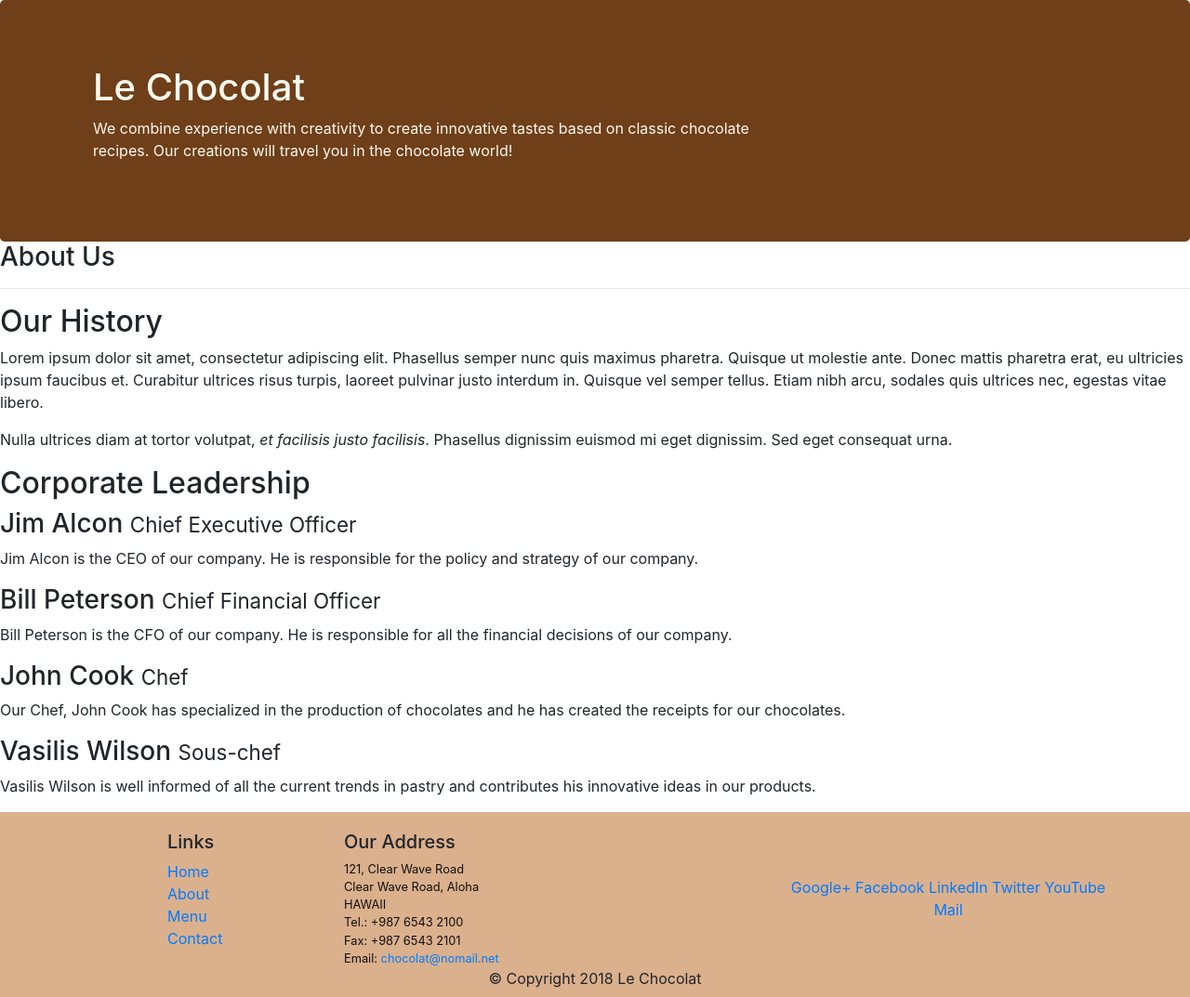
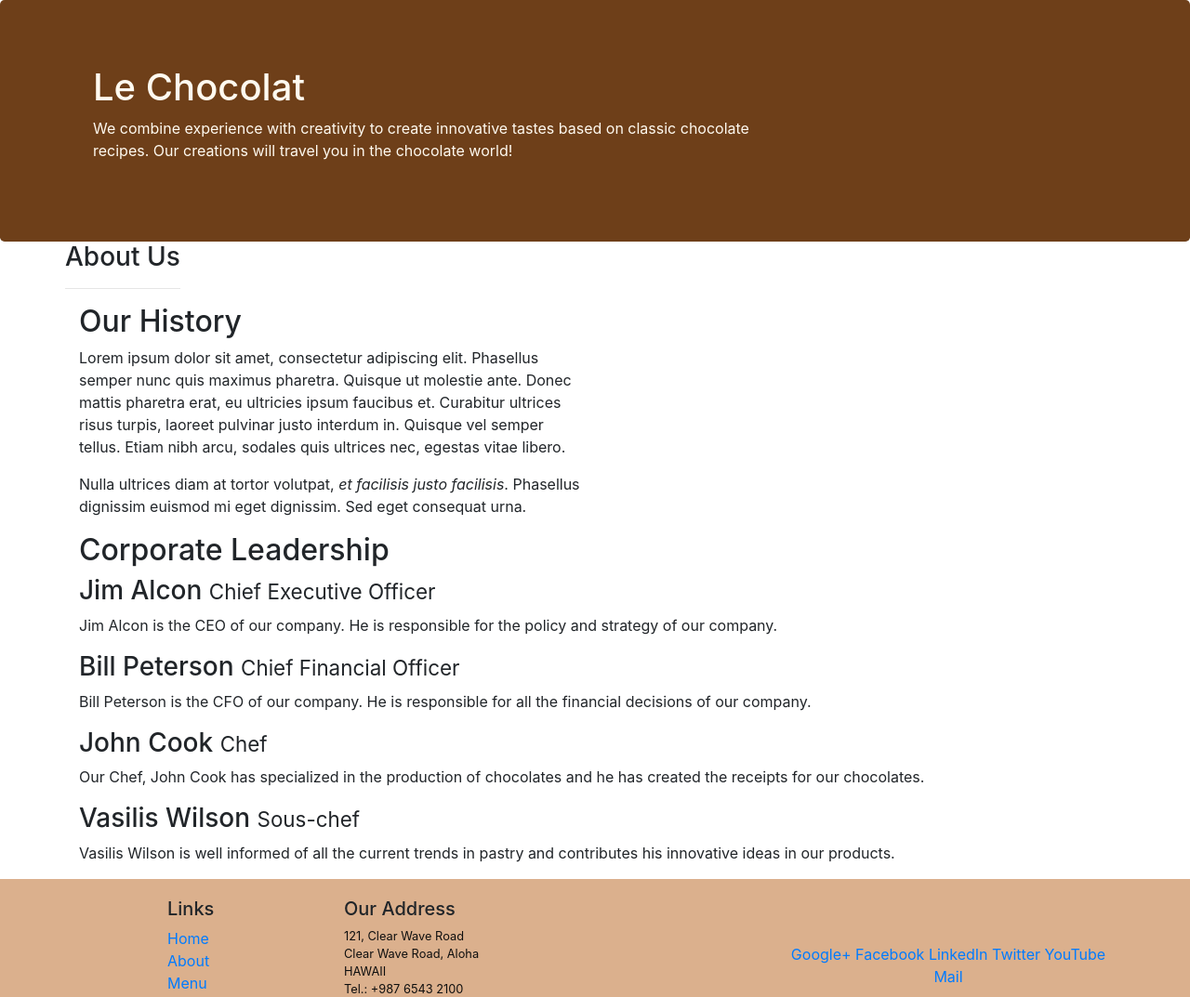
Before and after one commit to CharfiM/lechocolat, a website: page aboutus.html in a window 1280 px wide. Shown: the top 1073 px of the page at 93% size. Drawn offline with nearby package versions, Linux system fonts and the light colour scheme.

Commit message:
Bootstrap Assignment 1 Task 2

```diff
--- a/aboutus.html
+++ b/aboutus.html
@@ -28,27 +28,26 @@
         </div>
     </header>
 
-    <div>
-        <div>
+    <div class="container">
+        <div class="row">
             <div>
                <h3>About Us</h3>
                <hr>
             </div>
         </div>
 
-        <div>
-            <div>
+        <div class="row">
+            <div class="col-12 col-sm-6">
                 <h2>Our History</h2>
                 <p>Lorem ipsum dolor sit amet, consectetur adipiscing elit. Phasellus semper nunc quis maximus pharetra. Quisque ut molestie ante. Donec mattis pharetra erat, eu ultricies ipsum faucibus et. Curabitur ultrices risus turpis, laoreet pulvinar justo interdum in. Quisque vel semper tellus. Etiam nibh arcu, sodales quis ultrices nec, egestas vitae libero. </p>
                 <p>Nulla ultrices diam at tortor volutpat, <em>et facilisis justo facilisis</em>. Phasellus dignissim euismod mi eget dignissim. Sed eget consequat urna. </p>
             </div>
-            <div>
+            <div class="col-sm">
             </div>
         </div>
 
-
-        <div>
-            <div>
+        <div class="row">
+            <div class="col-12">
                 <h2>Corporate Leadership</h2>
                 <h3>Jim Alcon <small>Chief Executive Officer </small></h3>
                 <p>Jim Alcon is the CEO of our company. He is responsible for the policy and strategy of our company. </p>
```
